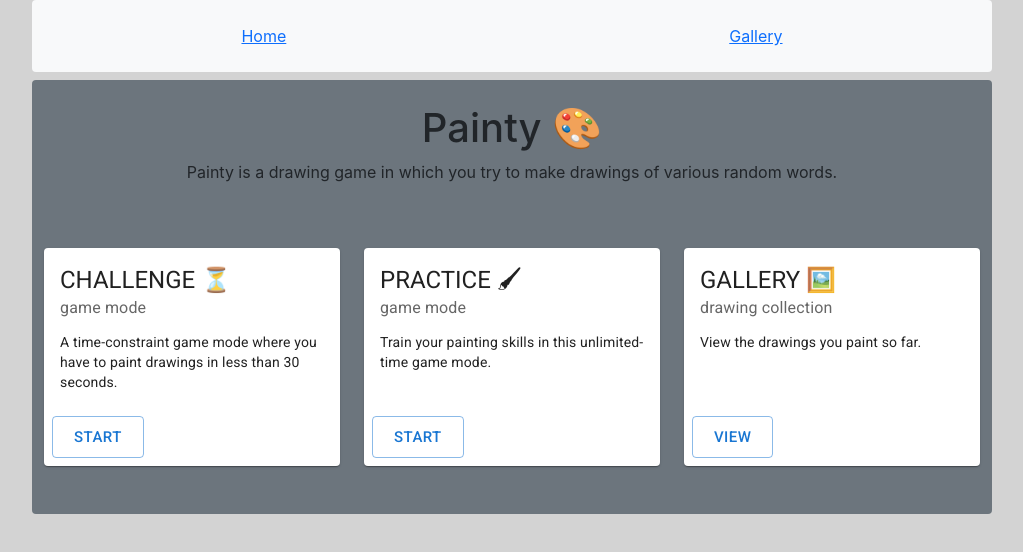
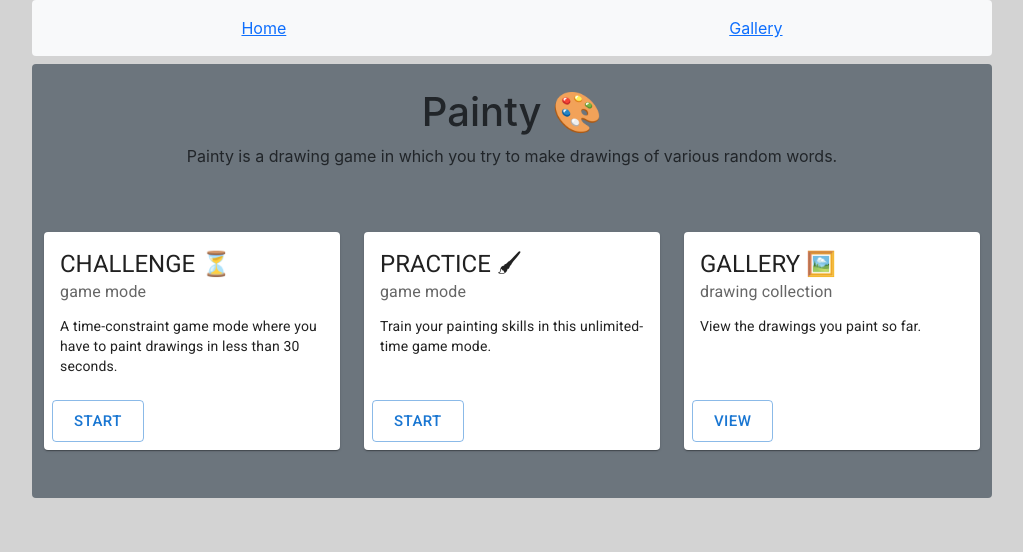
Before and after one commit to SilviuIordache/Painty, a React (Create React App) app: page / in a window 1280 px wide. Shown: the top 552 px of the page, without its empty margins (128-1151 px from the left). Built offline with nearby package versions, Linux system fonts and the light colour scheme; a web font is replaced by a local one.

Commit message:
Slightly reduce navbar padding

```diff
--- a/src/components/Navigation/Navigation.js
+++ b/src/components/Navigation/Navigation.js
@@ -3,7 +3,7 @@ import { Link } from "react-router-dom";
 export default function Navigation() {
   return (
     <div className="row mb-2 bg-light rounded">
-      <div className="col-12 py-4 d-flex justify-content-around">
+      <div className="col-12 py-3 d-flex justify-content-around">
         <Link to="/" className="me-5">Home</Link>
         <Link to="/gallery">Gallery</Link>
       </div>
```
